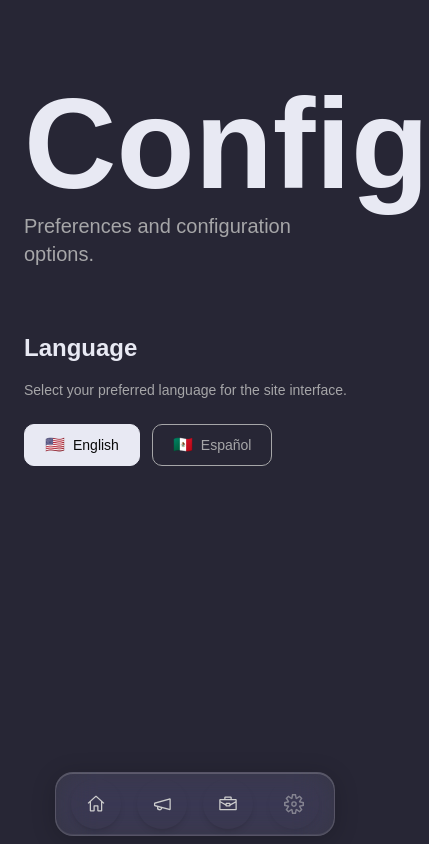
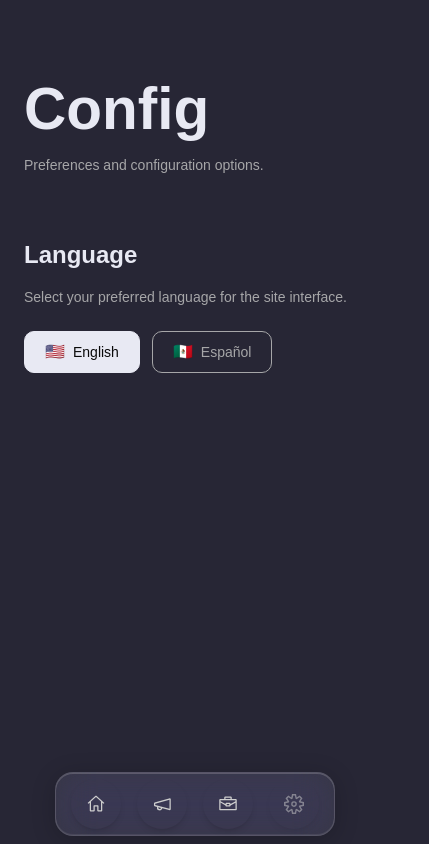
Before and after one commit to Jossdz/jossdz-2026, an Astro site: page /en/settings in a window 390 px wide. Shown: the top 844 px of the page, 429 px wide, since content can reach past the window. Built offline with nearby package versions, Linux system fonts and the light colour scheme; Astro itself is replaced by a stand-in of ours.

Commit message:
feat: update header styles in settings page for improved responsiveness

```diff
--- a/src/pages/[lang]/settings.astro
+++ b/src/pages/[lang]/settings.astro
@@ -24,8 +24,11 @@ const titles: Record<Lang, string> = {
 
 <Layout lang={lang} title={titles[lang]} currentPath="/settings" noindex={true}>
   <section class="min-h-screen px-6 pt-20 pb-32 max-w-7xl mx-auto">
-    <h1 class="text-9xl font-bold leading-none text-ghost-white">{t("settings.title")}</h1>
-    <p class="text-pale-slate text-xl mt-1 mb-16">
+    <h1
+      class="font-bold leading-none text-ghost-white"
+      style="font-size: clamp(2rem, 15vw, 10rem)"
+    >{t("settings.title")}</h1>
+    <p class="text-pale-slate text-sm md:text-xl mt-4 mb-16">
       {t("settings.subtitle")}
     </p>
 
```
